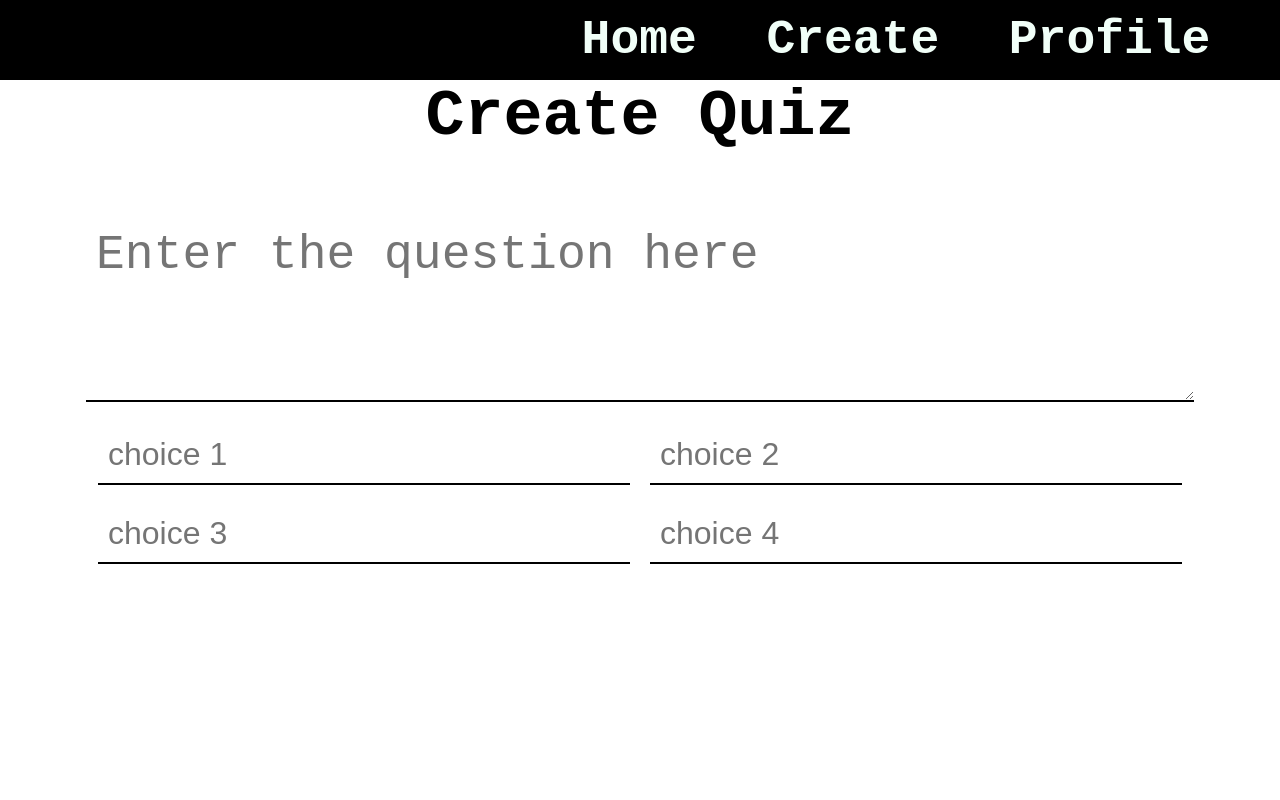
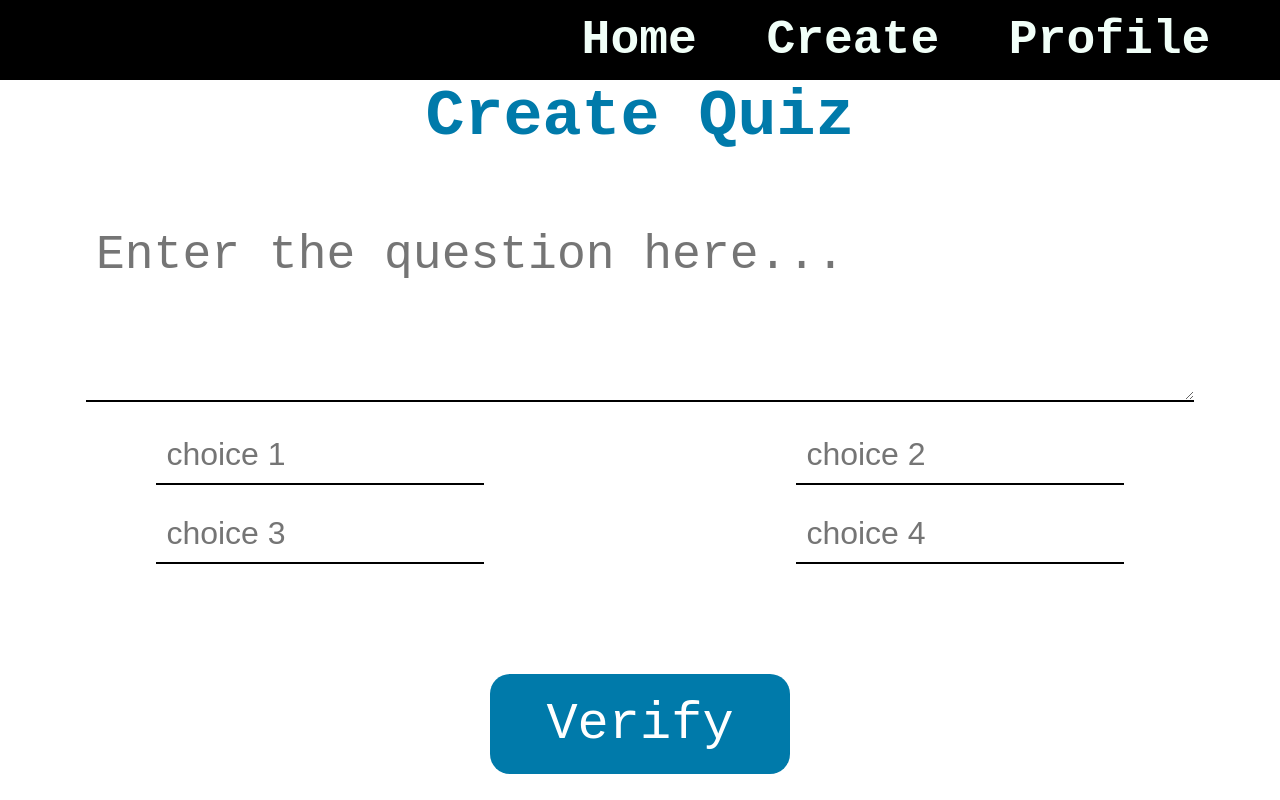
Before and after one commit to Vishal-Choudhary-bulu/QuizNet, a React (Create React App) app in the folder client/: page / in a window 1280 px wide. Built offline with nearby package versions, Linux system fonts and the light colour scheme.

Commit message:
Creation page view 1 Completed

```diff
--- a/client/src/Components/QuizCreation/Creationpage.css
+++ b/client/src/Components/QuizCreation/Creationpage.css
@@ -1,10 +1,10 @@
-.creationpage-main{
+.creationpage-main {
   background-color: #ffffff8c;
   width: 100vw;
   height: 100vh;
 }
 
-.creationpage-form{
+.creationpage-form {
   height: 80%;
   width: 100%;
   display: flex;
@@ -13,13 +13,14 @@
   justify-content: space-evenly;
 }
 
-.creationpage-form h1{
+.creationpage-form h1 {
   height: 20%;
   font-family: monospace;
   font-weight: bold;
+  color: rgb(0, 122, 170);
 }
 
-.creationpage-form-area{
+.creationpage-form-area {
   height: 80%;
   width: 100%;
   background-color: rgba(255, 255, 255, 0.062);
@@ -28,32 +29,31 @@
   text-align: center;
 }
 
-.creationpage-form-input{
-    border : none;
+.creationpage-form-input {
+  border: none;
   outline: none;
   font-size: 3rem;
-    padding:10px;
+  padding: 10px;
   margin: 10px;
   width: 40%;
   border-bottom: 2px solid black;
 }
 
-.creationpage-form-input:hover{
-    border-bottom-color: rgb(172, 172, 172) ;
+.creationpage-form-input:hover {
+  border-bottom-color: rgb(172, 172, 172);
 }
 
-.creationpage-form-input:focus{
-    border-bottom-color: rgb(0, 170, 57);
+.creationpage-form-input:focus {
+  border-bottom-color: rgb(0, 122, 170);
 }
 
-
-.input-ques{
+.input-ques {
   width: 85%;
 }
 
-.creationpage-form-area-label{
+.creationpage-form-area-label {
   font-size: 3em;
-    font-family: 'Courier New', Courier, monospace;
+  font-family: "Courier New", Courier, monospace;
   font-weight: bolder;
   padding: 10px 50px;
   display: flex;
@@ -62,7 +62,7 @@
   justify-content: space-between;
 }
 
-.creation-form-option-area{
+.creationpage-form-option-area {
   display: flex;
   flex-flow: row;
   flex-wrap: wrap;
@@ -70,6 +70,28 @@
   justify-content: space-around;
 }
 
-.form-option{
+.creationpage-form-choice {
+  width: 40%;
+}
+
+.form-option {
+  width: 60%;
   font-size: 2em;
 }
+
+.creationpage-form-submit-btn {
+  outline: none;
+  border: none;
+  width: 300px;
+  height: 100px;
+  border-radius: 20px;
+  font-size: 4em;
+  font-family: monospace;
+  /* font-weight: bold; */
+  background-color: rgb(0, 122, 170);
+  color: white;
+}
+
+.creationpage-form-btn-container {
+  margin: 100px;
+}
--- a/client/src/Components/QuizCreation/Creationpage.jsx
+++ b/client/src/Components/QuizCreation/Creationpage.jsx
@@ -1,30 +1,109 @@
-import React, { Component } from 'react'
-import './Creationpage.css'
+import React, { Component } from "react";
+import "./Creationpage.css";
 
 export default class Creationpage extends Component {
+  constructor(props) {
+    super(props);
+
+    this.state = {
+      newQuestion: {
+        ques: "",
+        option1: "",
+        option2: "",
+        option3: "",
+        option4: ""
+      }
+    };
+  }
+
   render() {
     return (
       <div className="creationpage-main flex-centered-container">
         <div className="creationpage-form">
           <h1>Create Quiz</h1>
 
-                    <form onSubmit = "" className="creationpage-form-area">
-
+          <form onSubmit="" className="creationpage-form-area">
             <div className="creation-page-form-ques-area">
-                        <textarea name="ques" type="text" required = {true} onChange = "" className="creationpage-form-input input-ques" rows = "3" placeholder = "Enter the question here"></textarea>
+              <textarea
+                name="ques"
+                type="text"
+                required={true}
+                onChange=""
+                className="creationpage-form-input input-ques"
+                rows="3"
+                placeholder="Enter the question here..."
+                onFocus={e => (e.target.placeholder = "")}
+                onBlur={e =>
+                  (e.target.placeholder = "Enter the question here...")
+                }
+              ></textarea>
             </div>
 
             <div className="creationpage-form-option-area">
-                            <input name="option 1" type="text" required = {true} onChange = "" className= "creationpage-form-input form-option" placeholder = "choice 1" />
-                            <input name="option 2" type="text" required = {true} onChange = "" className= "creationpage-form-input form-option" placeholder = "choice 2"/>
-                            <input name="option 3" type="text" required = {false} onChange = "" className= "creationpage-form-input form-option" placeholder = "choice 3"/>
-                            <input name="option 4" type="text" required = {false} onChange = "" className= "creationpage-form-input form-option" placeholder = "choice 4"/>
+              <div className="creationpage-form-choice">
+                <input
+                  name="option1"
+                  type="text"
+                  required={true}
+                  onChange=""
+                  className="creationpage-form-input form-option"
+                  placeholder="choice 1"
+                  onFocus={e => (e.target.placeholder = "")}
+                  onBlur={e => (e.target.placeholder = "choice 1")}
+                  IsCorrect={false}
+                />
               </div>
 
-                    </form>
+              <div className="creationpage-form-choice">
+                <input
+                  name="option2"
+                  type="text"
+                  required={true}
+                  onChange=""
+                  className="creationpage-form-input form-option"
+                  placeholder="choice 2"
+                  onFocus={e => (e.target.placeholder = "")}
+                  onBlur={e => (e.target.placeholder = "choice 2")}
+                  IsCorrect={false}
+                />
+              </div>
 
+              <div className="creationpage-form-choice">
+                <input
+                  name="option3"
+                  type="text"
+                  required={false}
+                  onChange=""
+                  className="creationpage-form-input form-option"
+                  placeholder="choice 3"
+                  onFocus={e => (e.target.placeholder = "")}
+                  onBlur={e => (e.target.placeholder = "choice 3")}
+                  IsCorrect={false}
+                />
+              </div>
+
+              <div className="creationpage-form-choice">
+                <input
+                  name="option4"
+                  type="text"
+                  required={false}
+                  onChange=""
+                  className="creationpage-form-input form-option"
+                  placeholder="choice 4"
+                  onFocus={e => (e.target.placeholder = "")}
+                  onBlur={e => (e.target.placeholder = "choice 4")}
+                  IsCorrect={false}
+                />
               </div>
             </div>
-        )
+            <div className="creationpage-form-btn-container">
+              <button className="creationpage-form-submit-btn" onClick="">
+                Verify
+              </button>
+            </div>
+          </form>
+        </div>
+      </div>
+    );
   }
 }
```
Also changed, not shown: client/src/App.js (+7 -8 lines). Lines whose indentation alone changed are shown as unchanged.
